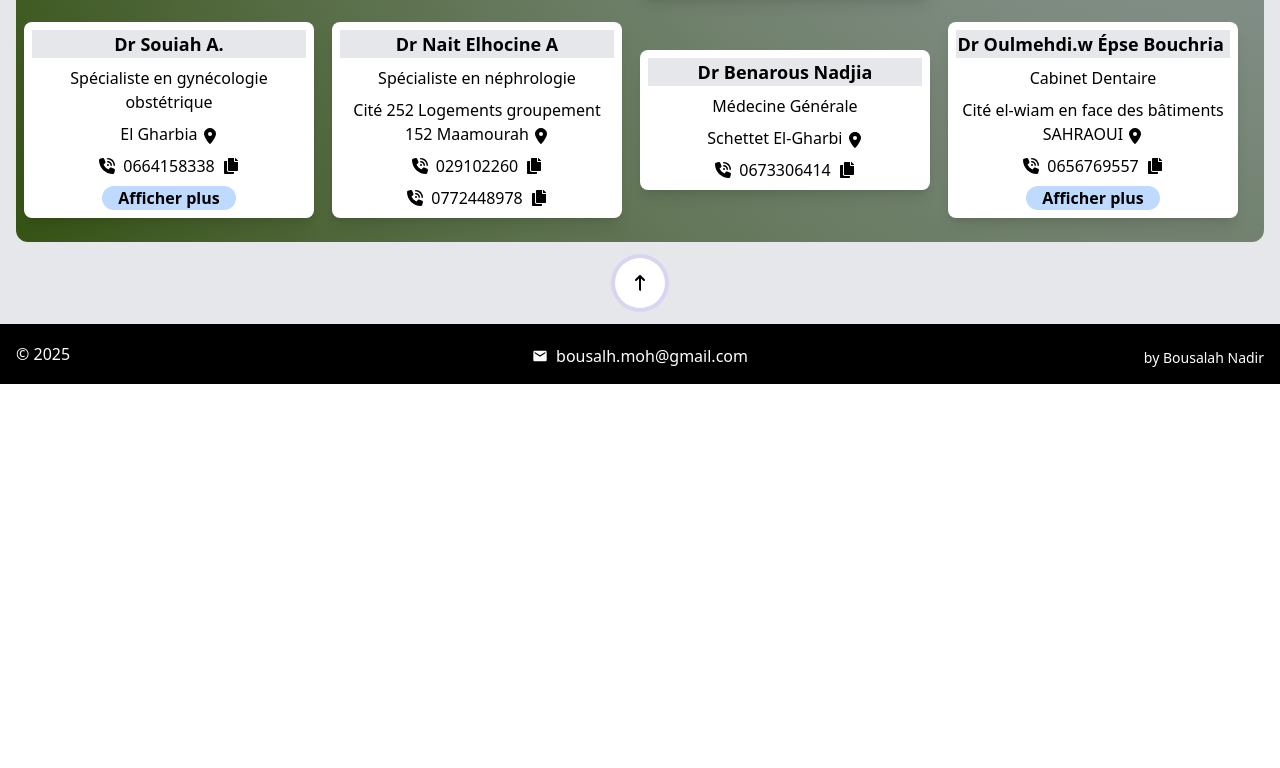
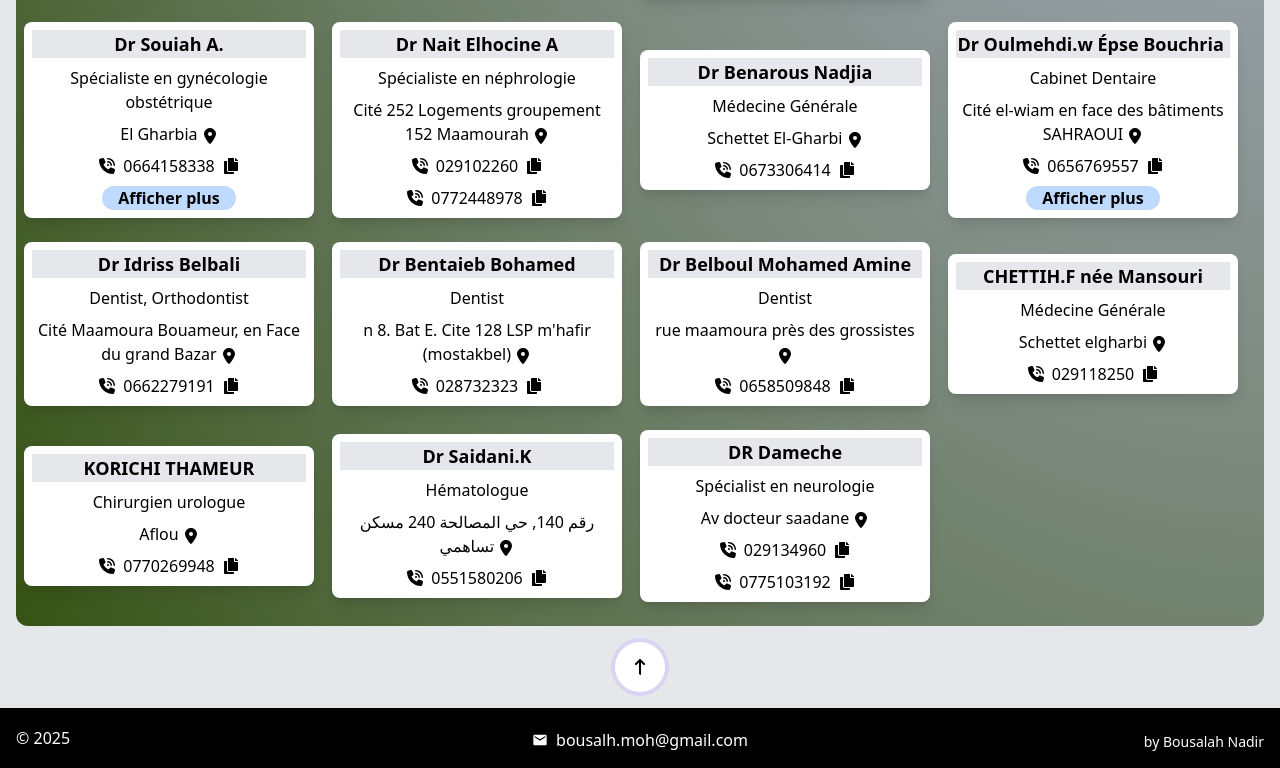
Before and after one commit to Medido1/Guide-M-dical-Laghouat, a React (Vite) app: page / in a window 1280 px wide. Shown: the part 2918-3686 px from the top of the page. Before the commit the page ends 3302 px from the top, so only its background shows below. Built offline with nearby package versions, Linux system fonts and the light colour scheme.

Commit message:
Update database

```diff
--- a/data.js
+++ b/data.js
@@ -392,6 +392,62 @@ const doctors = [
     adress: "Cité el-wiam en face des bâtiments SAHRAOUI",
     phone: "0656769557",
     moreInfo: "Soins dentaires, extractions, soin des gencives et détartrage, blanchiment"
+  },
+  {
+    id:37,
+    seachTerm: "Dentist",
+    name:"Dr Idriss Belbali",
+    speciality: "Dentist, Orthodontist",
+    adress: "Cité Maamoura Bouameur, en Face du grand Bazar",
+    phone: "0662279191"
+  },
+  {
+    id:38,
+    searchTerm: "Dentist",
+    name: "Dr Bentaieb Bohamed",
+    speciality: "Dentist",
+    adress: "n 8. Bat E. Cite 128 LSP m'hafir (mostakbel)",
+    phone: "028732323"
+  },
+  {
+    id:39,
+    searchTerm: "Dentist",
+    name:"Dr Belboul Mohamed Amine",
+    speciality: "Dentist",
+    adress: "rue maamoura près des grossistes",
+    phone: "0658509848"
+  },
+  {
+    id:40,
+    searchTerm: "MédecineGénérale ",
+    name: "CHETTIH.F née Mansouri",
+    speciality: "Médecine Générale",
+    adress: "Schettet elgharbi	",
+    phone: "029118250",
+  },
+  {
+    id:41,
+    searchTerm: "Chirurgien Urologue",
+    name: "KORICHI THAMEUR",
+    speciality: "Chirurgien urologue",
+    adress: "Aflou",
+    phone: "0770269948"
+  }, {
+    id:42,
+    searchTerm: "Hématologue",
+    name: "Dr Saidani.K",
+    speciality: "Hématologue",
+    adress: "رقم 140, حي المصالحة 240 مسكن تساهمي",
+    phone: "0551580206"
+  },
+  {
+    id: 43,
+    searchTerm: "Neurologie",
+    name: "DR Dameche",
+    speciality: "Spécialist en neurologie",
+    adress: "Av docteur saadane",
+    phone: "029134960",
+    phone2: "0775103192",
   }
 ]
 
--- a/src/components/Main.jsx
+++ b/src/components/Main.jsx
@@ -75,6 +75,8 @@ function Main() {
     { value: "Cardiologie", label: "Cardiologie" },
     { value: "Néphrologie", label: "Néphrologie" },
     { value: "Dentist", label: "Dentist" },
+    { value: "Hématologue", label: "Hématologue"},
+    { value: "Neurologie", label: "Neurologie"},
   ];
 
   return (
```
